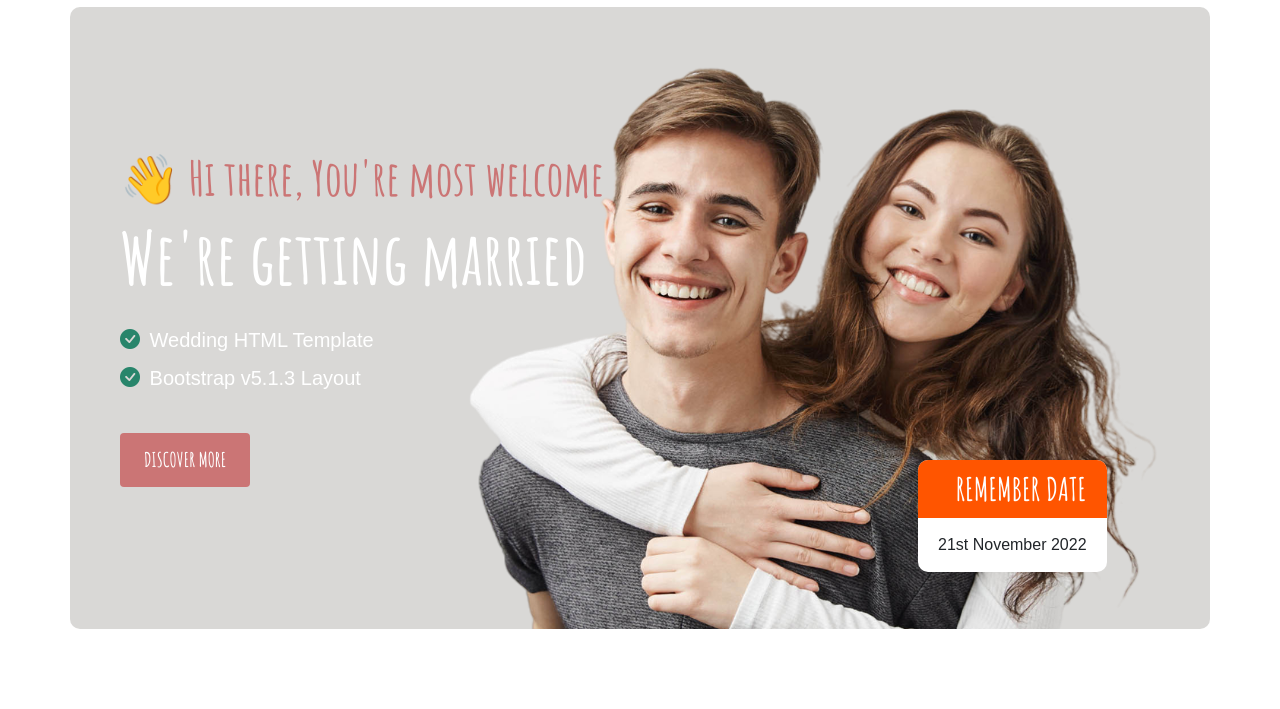
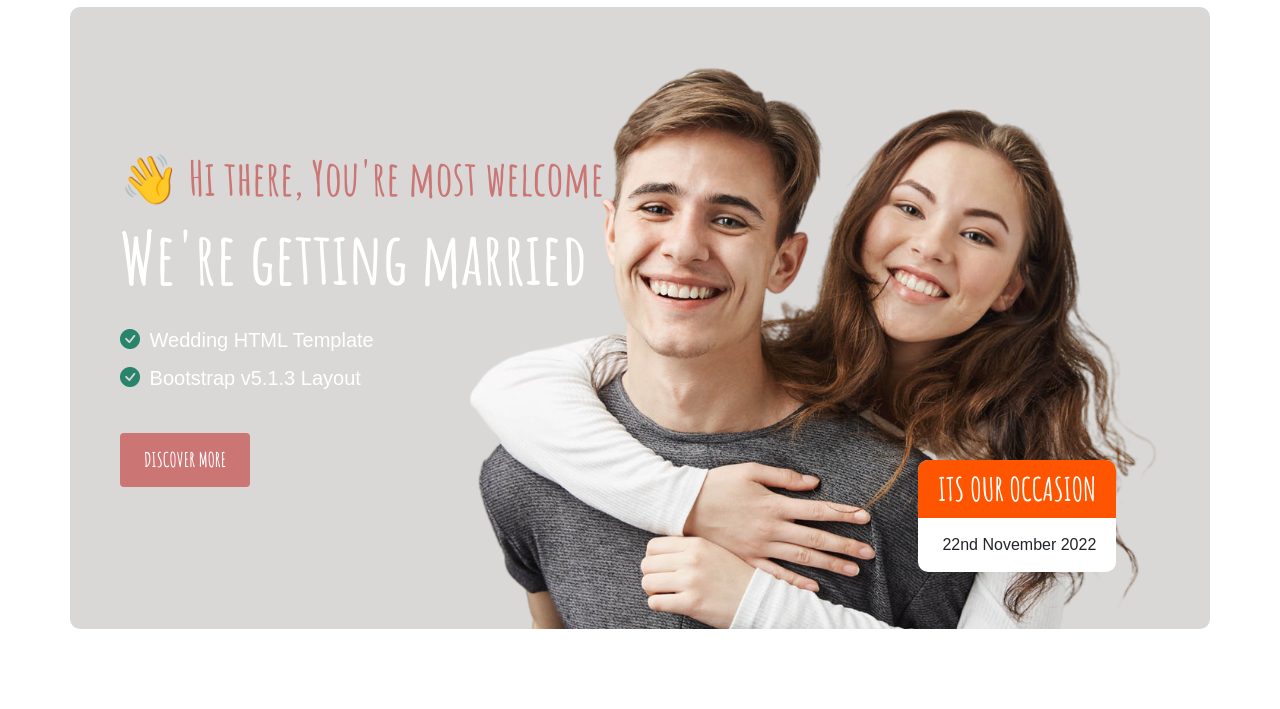
Before and after one commit to srk2114/fabioclass, a plain HTML site: page index.html in a window 1280 px wide. Shown: the part 91-800 px from the top of the page. Drawn offline with Linux system fonts and the light colour scheme.

Commit message:
updated index.html 22112022

```diff
--- a/index.html
+++ b/index.html
@@ -121,10 +121,10 @@ Free Bootstrap 5 HTML Template
 
                         <div class="col-lg-3 col-12 save-the-date-wrap mt-auto ms-lg-auto">
                             <div class="save-the-date-thumb">
-                                <h4 class="save-the-date-title"> REMEMBER DATE</h4>
+                                <h4 class="save-the-date-title"> ITS OUR OCCASION</h4>
 
                                 <div class="save-the-date-body">
-                                    <span class="date">21st November 2022</span>
+                                    <span class="date">22nd November 2022</span>
                                 </div>
                             </div>
                         </div>
```
